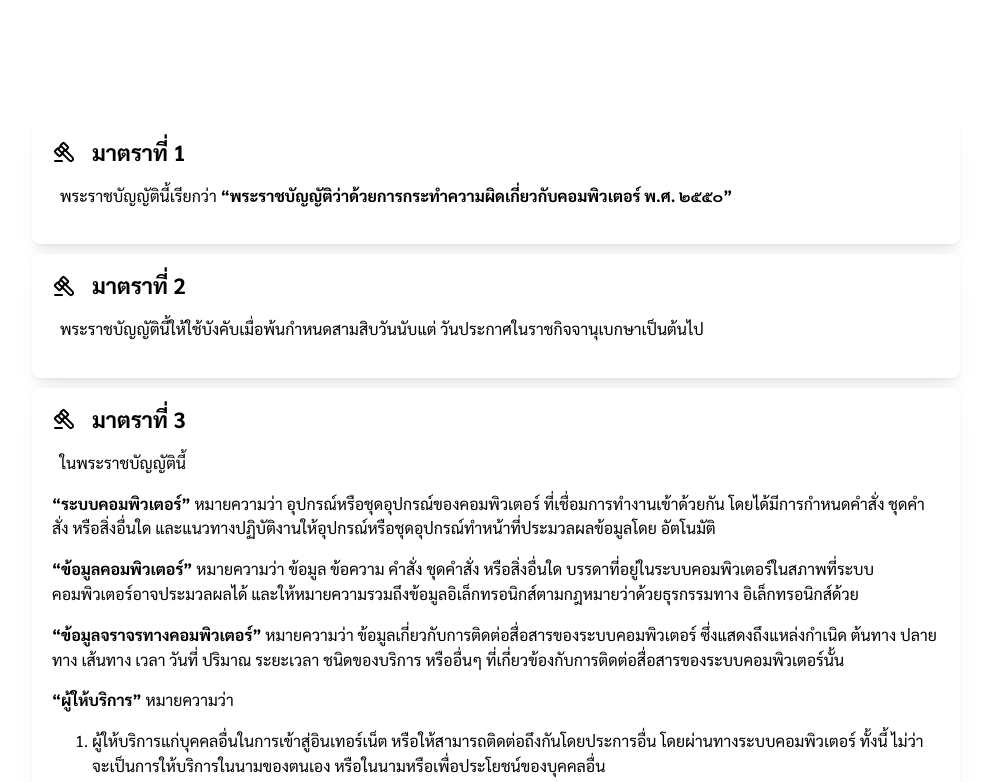
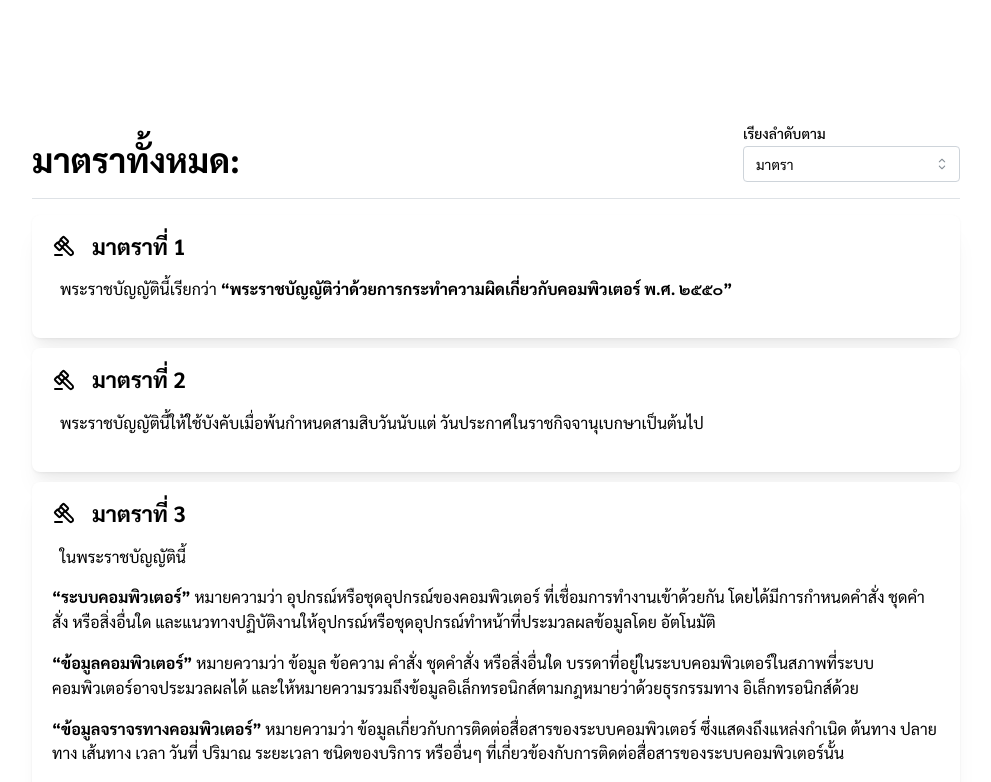
Before and after one commit to iwindd/svc-digital-safe, a Next.js app: page / in a window 1280 px wide. Shown: the part 480-1262 px from the top of the page, without its empty margins (144-1135 px from the left). Built offline with nearby package versions, Linux system fonts and the light colour scheme.

Commit message:
feat: filter sections

```diff
--- a/src/app/page.tsx
+++ b/src/app/page.tsx
@@ -1,18 +1,63 @@
-import { Container, Stack } from "@mantine/core";
+"use client";
+
+import {
+  Container,
+  Divider,
+  Group,
+  Paper,
+  Select,
+  Stack,
+  Title,
+} from "@mantine/core";
 import { getSections } from "@/lib/section";
-import Section from './components/Section';
+import Section from "./components/Section";
 import Banner from "./components/Banner";
+import { useState } from "react";
+import classes from "./style.module.css";
+
+const filers = [
+  { value: "0", label: "มาตรา" },
+  { value: "1", label: "โทษสูงสุด" },
+  { value: "2", label: "โทษต่ำสุด" },
+];
 
 export default function Home() {
   const sections = getSections();
+  const [filter, setFilter] = useState<string | null>("0");
+
+  console.log(sections)
 
   return (
     <Container>
-      <Banner/>
+      <Banner />
+      <Paper>
+        <Group justify="space-between" align="end">
+          <Title>มาตราทั้งหมด:</Title>
+
+          <Select
+            label="เรียงลำดับตาม"
+            data={filers}
+            value={filter}
+            onChange={setFilter}
+          />
+        </Group>
+      </Paper>
+      <Divider className={classes.divider} />
       <Stack gap="xs">
-        {sections.map((section, index) => (
-          <Section key={section.id} section={section} number={index+1}/>
-        ))}
+        {sections
+          .sort((a, b) => {
+            if (filter === "0") {
+              return a.id - b.id;
+            } else if (filter === "1") {
+              return b.liablePoint - a.liablePoint;
+            } else if (filter === "2") {
+              return a.liablePoint - b.liablePoint;
+            }
+            return 0;
+          })
+          .map((section) => (
+            <Section key={section.id} section={section} number={section.id} />
+          ))}
       </Stack>
     </Container>
   );
--- /dev/null
+++ b/src/app/style.module.css
@@ -0,0 +1,3 @@
+.divider{
+  margin: 1em 0;
+}
--- a/src/data/sections.ts
+++ b/src/data/sections.ts
@@ -9,6 +9,30 @@ export interface Section{
   id: number;
   text: string;
   liable?: Liable;
+  liablePoint: number;
+}
+
+const WAGE = 400;
+
+const calculateLiablePoint = (liable: Liable) => {
+  try {
+    let point = 0;
+
+    const calPoint = (liable : LiableSingle) => {
+      if (liable.fine) point = (liable.fine[2] != undefined ? liable.fine[0] : liable.fine[1]) as number;
+      if (liable.imprisonment) point = ((liable.imprisonment[2] != undefined ? liable.imprisonment[0] : liable.imprisonment[1]) as number) * WAGE;
+    }
+
+    if (Array.isArray(liable)) {
+      liable.forEach((liableSingle) => calPoint(liableSingle));
+    } else {
+      calPoint(liable);
+    }
+
+    return point / 100;
+  } catch (error) {
+    return 0;
+  }
 }
 
 export default [
@@ -288,4 +312,7 @@ export default [
     "text": `ในการปฏิบัติหน้าที่ พนักงานเจ้าหน้าที่ต้องแสดงบัตรประจำตัว ต่อบุคคลซึ่งเกี่ยวข้อง
 บัตรประจำตัวของพนักงานเจ้าหน้าที่ให้เป็นไปตามแบบที่รัฐมนตรีประกาศ ในราชกิจจานุเบกษา`
   },
-] as Section[]
+].map(section => ({
+    ...section,
+    liablePoint: calculateLiablePoint(section.liable as Liable)
+})) as Section[]
```
